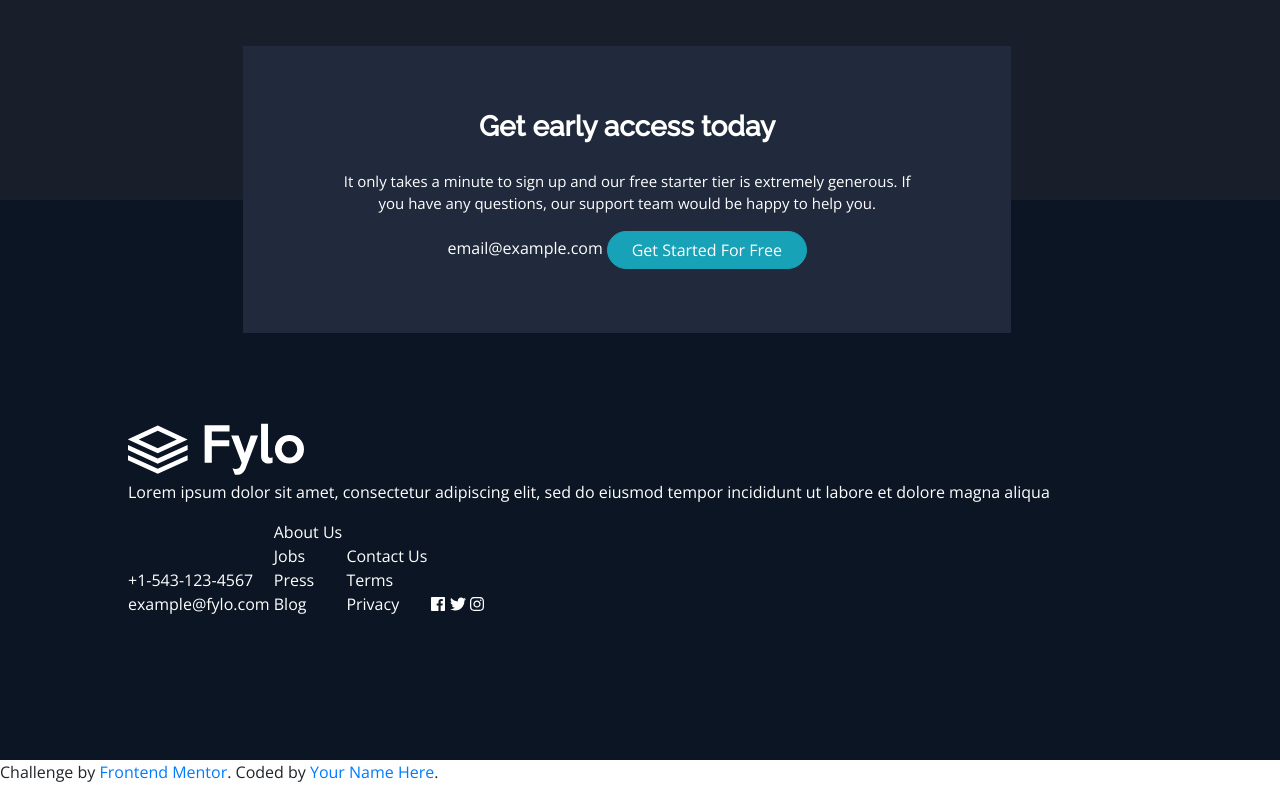
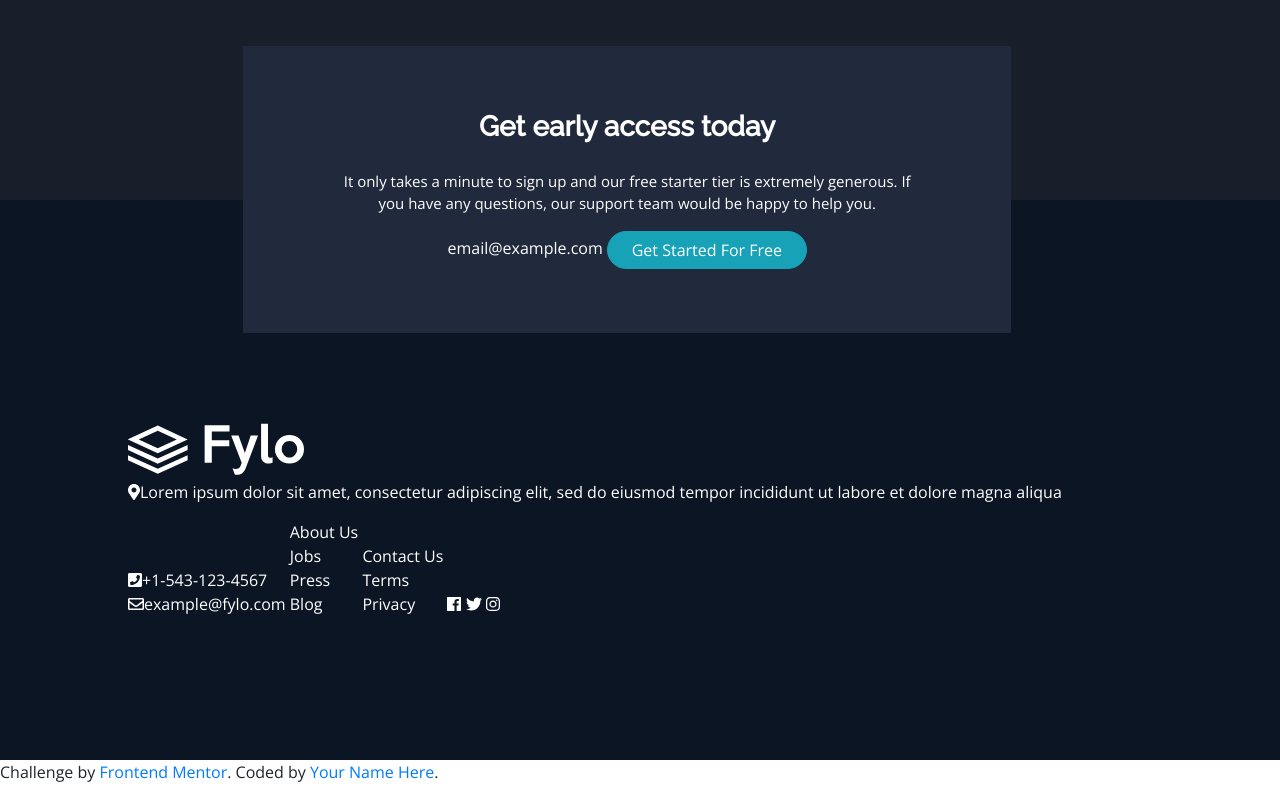
Before and after one commit to DianaSagoyan/fylo-frontend-mentor-challenge, a plain HTML site: page index.html in a window 1280 px wide. Shown: the part 3082-3882 px from the top of the page. Drawn offline with nearby package versions, Linux system fonts and the light colour scheme.

Commit message:
Added some font awesome icons to the information section.

```diff
--- a/index.html
+++ b/index.html
@@ -171,12 +171,12 @@
 
   <img class="navbar-brand" src="images/logo.svg" alt="">
 
-  <p>Lorem ipsum dolor sit amet, consectetur adipiscing elit, sed do eiusmod tempor incididunt ut labore et
+  <p><i class="fas fa-map-marker-alt"></i>Lorem ipsum dolor sit amet, consectetur adipiscing elit, sed do eiusmod tempor incididunt ut labore et
   dolore magna aliqua</p>
 
   <ul class="information-ul">
-    <li>+1-543-123-4567</li>
-    <li>example@fylo.com</li>
+    <li><i class="fas fa-phone-square"></i>+1-543-123-4567</li>
+    <li><i class="far fa-envelope"></i>example@fylo.com</li>
   </ul>
 
   <ul class="information-ul">
```
